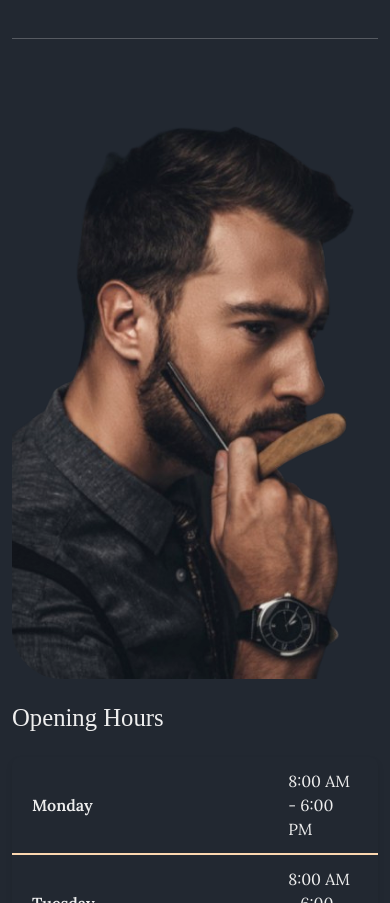
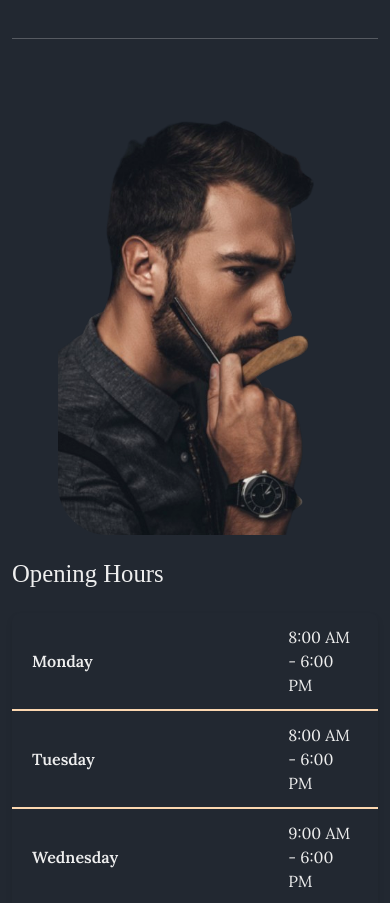
Before and after one commit to DamienBaub/zaza-barbershop, a plain HTML site: page index.html in a window 390 px wide. Shown: the part 847-1750 px from the top of the page. Drawn offline with nearby package versions, Linux system fonts and the light colour scheme; a script that the page names is missing; a web font is replaced by a local one.

Commit message:
add responsiveness to image for mobile version

```diff
--- a/css/styles.css
+++ b/css/styles.css
@@ -465,3 +465,10 @@ main {
     padding-top: 110px !important;
   }
 }
+
+@media (max-width: 768px) {
+  .mobile-smaller {
+    max-width: 75%;
+    /* Reduces image to 75% of its container width on mobile */
+  }
+}
--- a/index.html
+++ b/index.html
@@ -125,7 +125,8 @@
       <div class="container" id="hours">
         <div class="row align-items-center">
           <div class="col-lg-6 mb-4 mb-lg-0">
-            <img src="images/hero-image.png" alt="About Our Business" class="img-fluid hero-img mx-auto d-block" />
+            <img src="images/hero-image.png" alt="About Our Business"
+              class="img-fluid hero-img mx-auto d-block mobile-smaller" />
           </div>
           <div class="col-lg-6">
             <h2 class="opening-hours-title">Opening Hours</h2>
```
